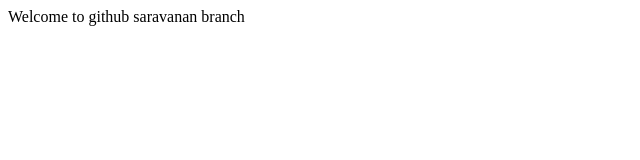
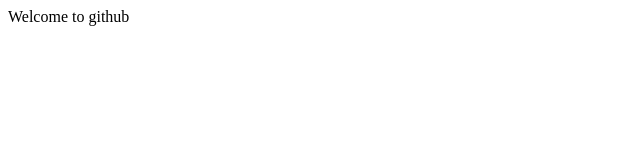
Before and after one commit to MohanRajRaman/project1, a plain HTML site: page index.html in a window 1280 px wide. Shown: the whole page, without its empty margins (0-640 px from the left). Drawn offline with Linux system fonts and the light colour scheme.

Commit message:
Update index.html

```diff
--- a/index.html
+++ b/index.html
@@ -5,6 +5,6 @@
   <title>Document</title>
 </head>
 <body>
-   Welcome to github saravanan branch
+   Welcome to github
 </body>
 </html>
```
